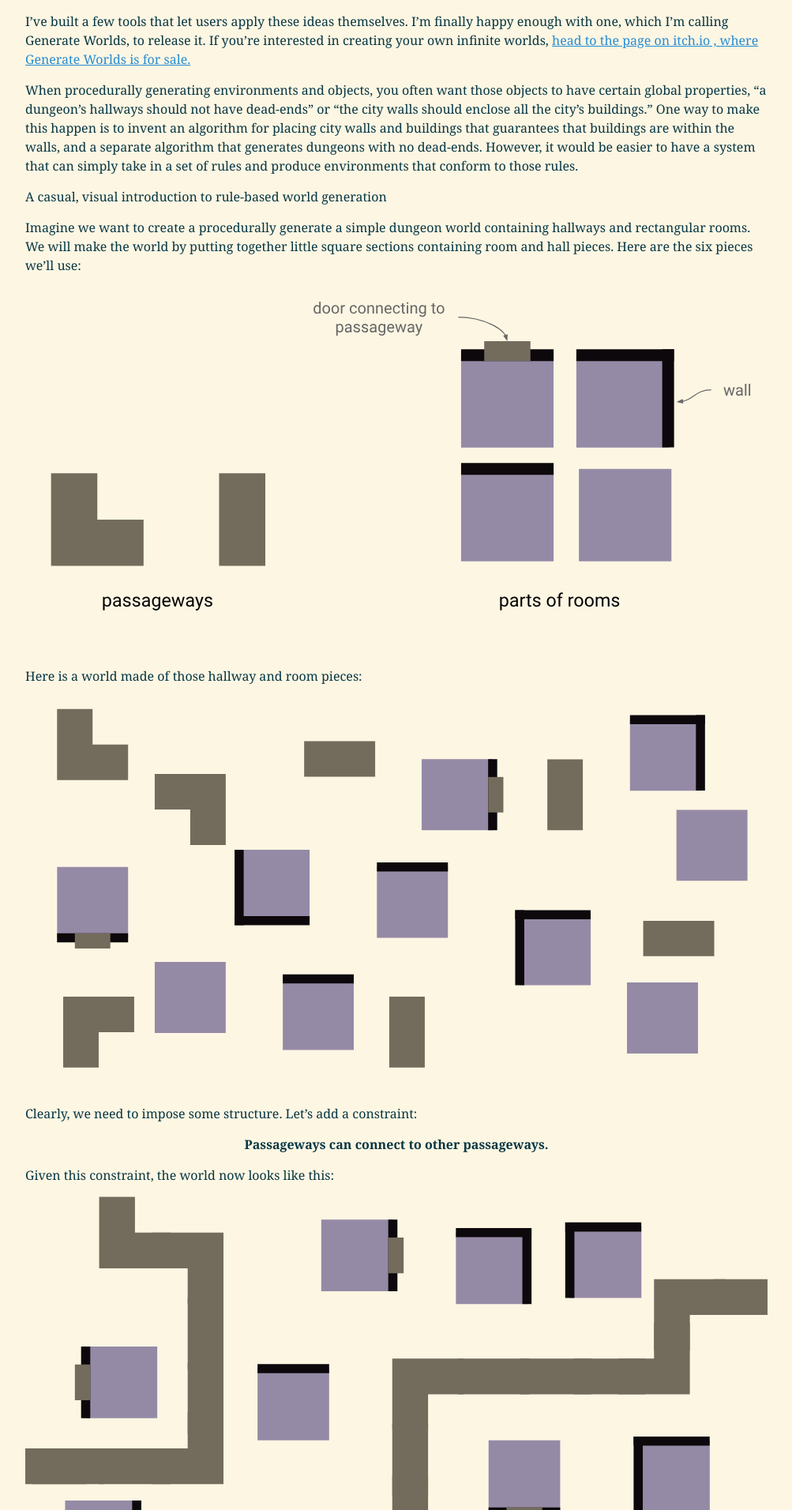
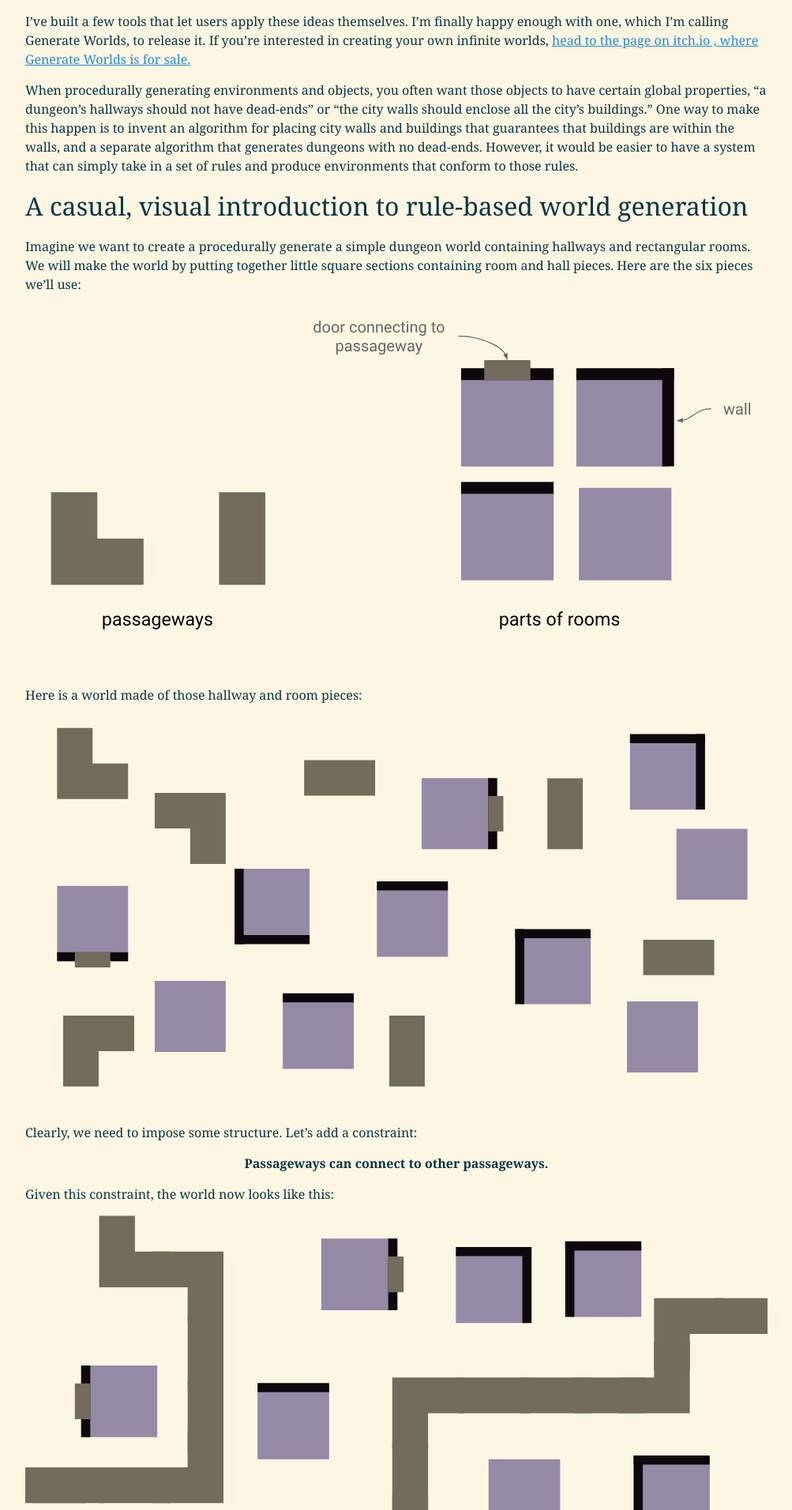
Before and after one commit to IJDykeman/ijdykeman.github.io, a Jekyll site: the page built from _posts/2019-05-17-rule-based-procedural-generation.markdown, in a window 1280 px wide. Shown: the part 314-2226 px from the top of the page at 79% size, without its empty margins (138-1141 px from the left). Built offline with Jekyll 4.4.1, drawn with Linux system fonts in a browser that asks for light colours.

Commit message:
formatting

```diff
--- a/_posts/2019-05-17-rule-based-procedural-generation.markdown
+++ b/_posts/2019-05-17-rule-based-procedural-generation.markdown
@@ -11,7 +11,7 @@ I’ve built a few tools that let users apply these ideas themselves.  I’m fin
 
 When procedurally generating environments and objects, you often want those objects to have certain global properties, “a dungeon’s hallways should not have dead-ends” or “the city walls should enclose all the city’s buildings.”  One way to make this happen is to invent an algorithm for placing city walls and buildings that guarantees that buildings are within the walls, and a separate algorithm that generates dungeons with no dead-ends.  However, it would be easier to have a system that can simply take in a set of rules and produce environments that conform to those rules.
 
-A casual, visual introduction to rule-based world generation
+## A casual, visual introduction to rule-based world generation
 
 Imagine we want to create a procedurally generate a simple dungeon world containing hallways and rectangular rooms.  We will make the world by putting together little square sections containing room and hall pieces.  Here are the six pieces we’ll use:
 
```
